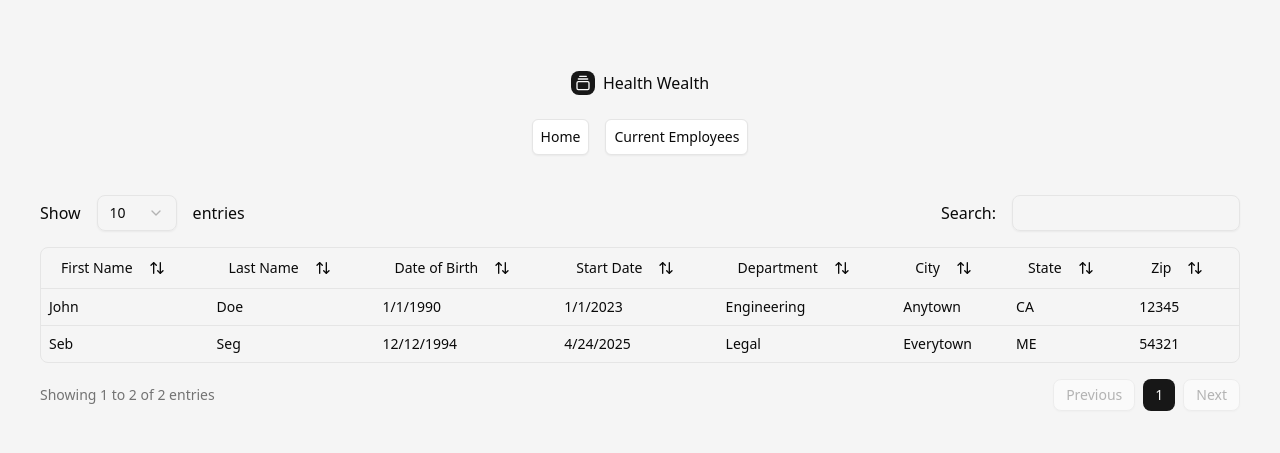
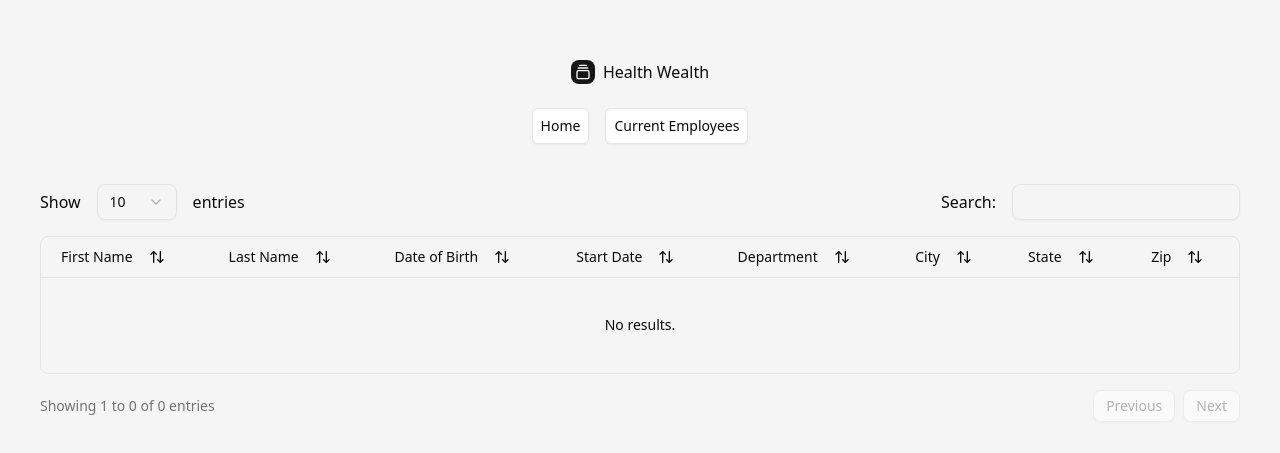
Before and after one commit to sedomu/oc_p14_HRnet, a React (Vite) app in the folder vite-project/: page /employee-list in a window 1280 px wide. Shown: the part 151-604 px from the top of the page. Built offline with nearby package versions, Linux system fonts and the light colour scheme.

Commit message:
connecting table to redux's store

```diff
--- a/vite-project/src/components/testChaton.tsx
+++ b/vite-project/src/components/testChaton.tsx
@@ -34,31 +34,33 @@ import {
 } from "@/components/ui/select"
 
 import type {Employee} from "@/redux.ts";
+import {useSelector} from "react-redux";
+import type {RootState} from "@/redux.ts"
 
-const employees: Employee[] = [
-    {
-        firstName: "John",
-        lastName: "Doe",
-        dateOfBirth: "1990-01-01",
-        startDate: "2023-01-01",
-        street: "123 Main St",
-        city: "Anytown",
-        state: "CA",
-        zipCode: 12345,
-        department: "Engineering",
-    },
-    {
-        firstName: "Seb",
-        lastName: "Seg",
-        dateOfBirth: "1994-12-12",
-        startDate: "2025-04-24",
-        street: "456 Second St",
-        city: "Everytown",
-        state: "ME",
-        zipCode: 54321,
-        department: "Legal",
-    },
-]
+// const employees: Employee[] = [
+//     {
+//         firstName: "John",
+//         lastName: "Doe",
+//         dateOfBirth: "1990-01-01",
+//         startDate: "2023-01-01",
+//         street: "123 Main St",
+//         city: "Anytown",
+//         state: "CA",
+//         zipCode: 12345,
+//         department: "Engineering",
+//     },
+//     {
+//         firstName: "Seb",
+//         lastName: "Seg",
+//         dateOfBirth: "1994-12-12",
+//         startDate: "2025-04-24",
+//         street: "456 Second St",
+//         city: "Everytown",
+//         state: "ME",
+//         zipCode: 54321,
+//         department: "Legal",
+//     },
+// ]
 
 // ---- Sorting Icon ----
 const getSortingIcon = (column: Column<Employee>) => {
@@ -199,6 +201,8 @@ export function EmployeesTable() {
     const [sorting, setSorting] = React.useState<SortingState>([])
     const [globalFilter, setGlobalFilter] = React.useState("")
 
+    const employees = useSelector((state: RootState) => state.employees)
+
     const table = useReactTable({
         data: employees,
         columns,
--- a/vite-project/src/redux.ts
+++ b/vite-project/src/redux.ts
@@ -29,3 +29,5 @@ export const store = configureStore({
 })
 
 export const { addEmployee } = employeesSlice.actions
+
+export type RootState = ReturnType<typeof store.getState>;
```
